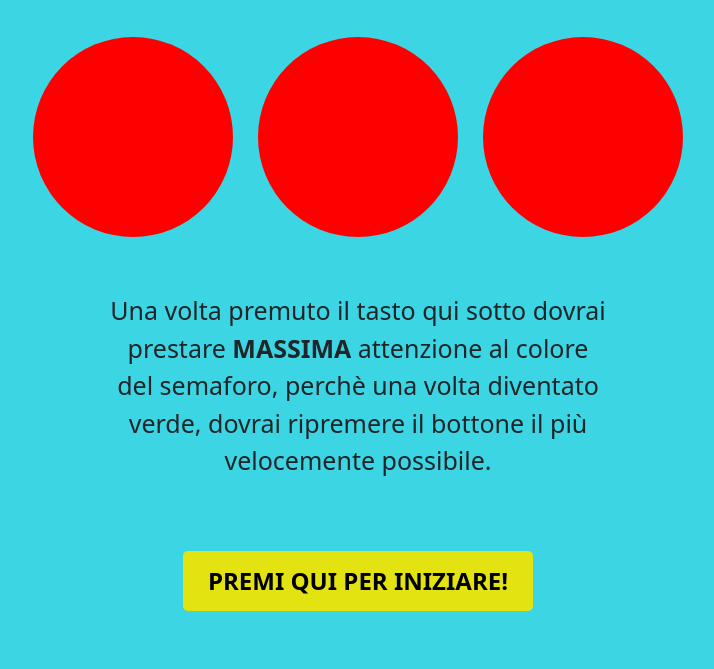
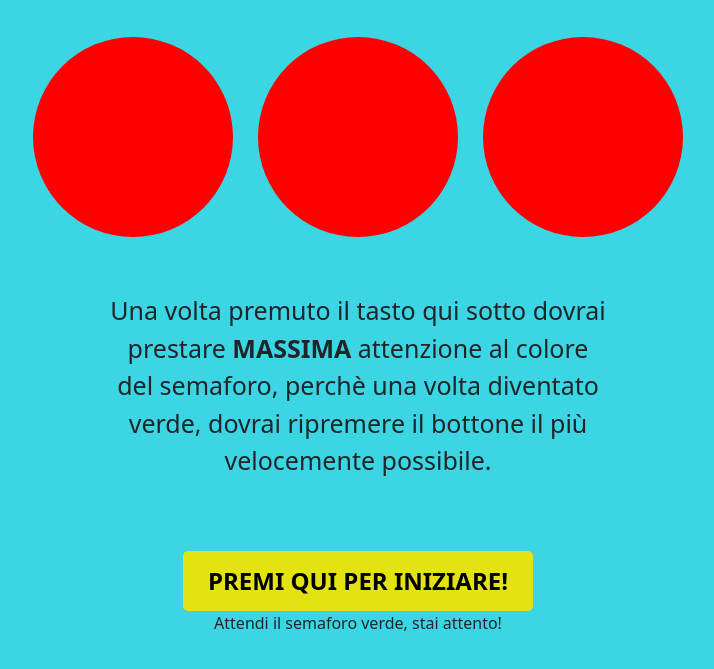
Before and after one commit to S1M0N3-777/TESTA-I-TUOI-RIFLESSI, a plain HTML site: page index.html in a window 1280 px wide. Both pictures are taken after a click on the button "PREMI QUI PER INIZIARE!". Shown: the part 59-728 px from the top of the page, without its empty margins (282-996 px from the left). Drawn offline with nearby package versions, Linux system fonts and the light colour scheme.

Commit message:
JS, cambio colori non funzionante

```diff
--- a/index.html
+++ b/index.html
@@ -16,9 +16,9 @@
 
 
         <div class="semaforo">
-            <div id="circle1"></div>
-            <div id="circle2"></div>
-            <div id="circle3"></div>
+            <div class="same1" id="circle1"></div>
+            <div class="same2" id="circle2"></div>
+            <div class="same3" id="circle3"></div>
         </div>
 
 
@@ -33,9 +33,51 @@
 
         <div class="buttons">
             <form action="">
-                <input type="button" name="bottone1" value="PREMI QUI PER INIZIARE!">
+                <input type="button" name="bottone1" value="PREMI QUI PER INIZIARE!" id="button">
             </form>
         </div>
+        <div class="inner">
+            <p id="inner-text"></p>
+        </div>
     </div>
+    <script>
+        function random(min, max) {
+    let n = Math.random() * (max - min) + min
+    n = parseInt(n)
+    console.log(n)
+    return n
+    }
+
+    function delay(){
+        circle1.classList.remove("same1")
+        circle1.classList.add("green")
+        circle2.classList.remove("same2")
+        circle2.classList.add("green")
+        circle3.classList.remove("same3")
+        circle3.classList.add("green")
+        check = true
+        now = Date.now()
+    }
+
+    let button = document.querySelector("#button")
+    let circle1 = document.querySelector("#circle1")
+    let circle2 = document.querySelector("#circle2")
+    let circle3 = document.querySelector("#circle3")
+    let check = false
+    let inner = document.querySelector("#inner-text")
+    let now
+    let reflex
+    button.addEventListener("click", function () {
+    if (check === false) {
+        let rnd = random(1000, 3000)
+        inner.innerHTML = "Attendi il semaforo verde, stai attento!"
+        setTimeout(delay, rnd);
+    } else {
+        reflex = Date.now() - now;
+        inner.innerHTML = "Il tuo tempo di reazione è: " + reflex + "ms"
+
+    }
+})
+    </script>
 </body>
 </html>
--- a/static/css/index.css
+++ b/static/css/index.css
@@ -22,3 +22,11 @@
 body{
     background-color:#3bd5e3;
 }
+
+
+.green{
+    width: 200px;
+    height: 200px;
+    background:green;
+    border-radius: 50%;
+}
```
Also changed, not shown: static/js/script.js (+21 -0 lines), static/css/buttons.css (line endings or trailing spaces).
